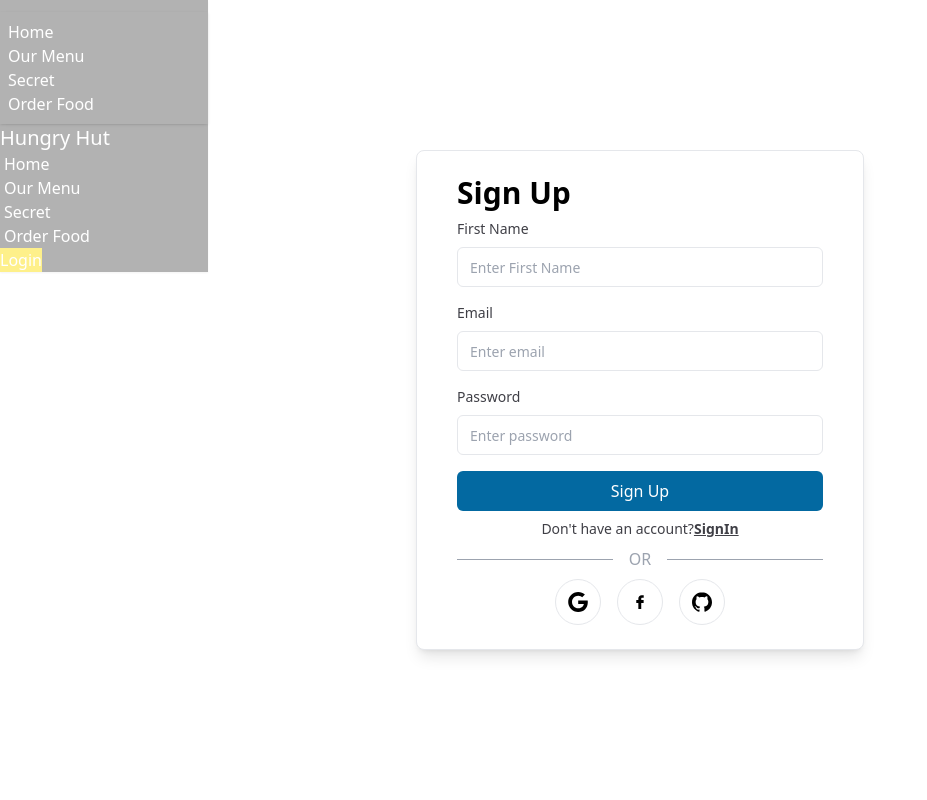
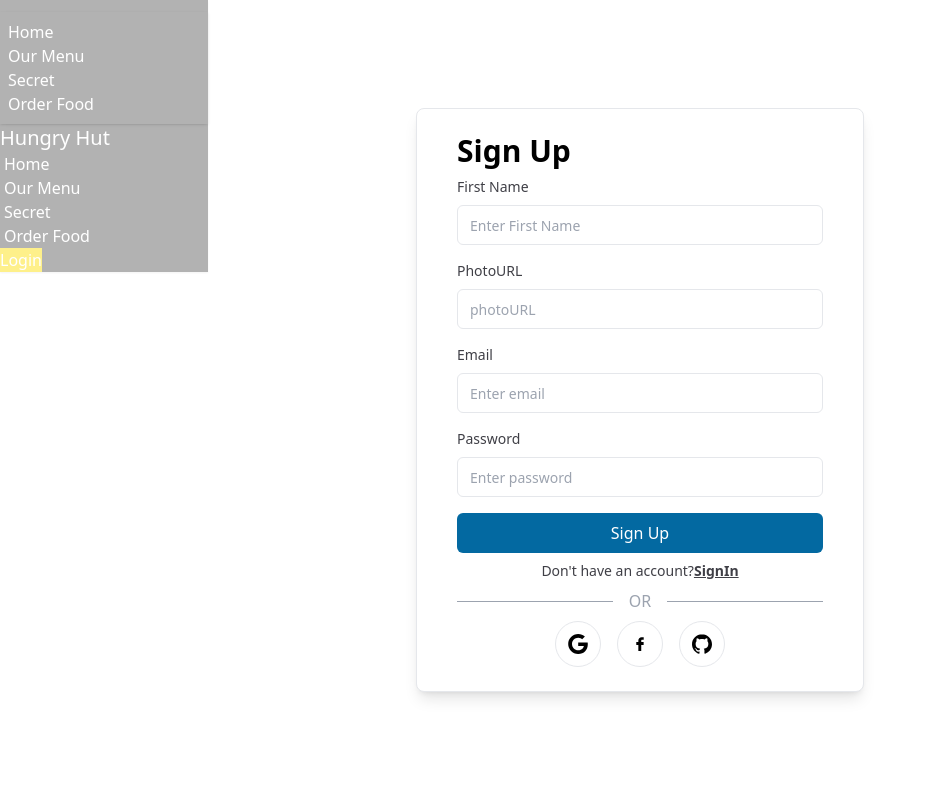
Before and after one commit to Nazmul5691/restaurant-management-system-client, a React (Vite) app: page /signUp in a window 1280 px wide. Shown: the top 800 px of the page, without its empty margins (0-927 px from the left). Built offline with nearby package versions, Linux system fonts and the light colour scheme; no server answers.

Commit message:
update user profile

```diff
--- a/src/Routes/PrivateRoute.jsx
+++ b/src/Routes/PrivateRoute.jsx
@@ -4,6 +4,7 @@ import { Navigate, useLocation } from "react-router-dom";
 
 
 const PrivateRoute = ({ children }) => {
+
 
     const {user, loading} = useContext(AuthContext);
     const location = useLocation();
--- a/src/pages/SignUp.jsx
+++ b/src/pages/SignUp.jsx
@@ -1,12 +1,15 @@
 import { useContext } from "react";
 import { useForm } from "react-hook-form";
-import { Form } from "react-router-dom";
+import { Form, useNavigate } from "react-router-dom";
 import { AuthContext } from "../providers/AuthProviders";
+import Swal from "sweetalert2";
 
 
 const SignUp = () => {
 
-    const {createUser} = useContext(AuthContext);
+    const { createUser, updateUserProfile } = useContext(AuthContext);
+    const navigate = useNavigate();
+
 
     const {
         register,
@@ -20,11 +23,21 @@ const SignUp = () => {
         console.log(data);
 
         createUser(data.email, data.password)
-        .then(result =>{
-            console.log(result.user);
-            reset();
-        })
-        .error(console.log(error.message))
+            .then(result => {
+                console.log(result.user);
+                updateUserProfile(data.name, data.photoURL)
+                    .then(() => {
+                        Swal.fire({
+                            text: "User Successfully Create",
+                            icon: "success"
+                        });
+                        reset();
+                        navigate('/')
+                    })
+                    .catch(error => console.log(error.message))
+
+            })
+            .catch(error => console.log(error.message))
     }
 
 
@@ -48,6 +61,22 @@ const SignUp = () => {
                             type="text"
                         />
                         {errors.name && <span className="text-rose-600">First Name is required</span>}
+
+                    </div>
+
+                    {/* photoURL */}
+                    <div className="space-y-2 text-sm text-zinc-700 dark:text-zinc-300">
+                        <label htmlFor="firstName_2" className="block font-medium">
+                            PhotoURL
+                        </label>
+                        <input
+                            {...register("photoURL", { required: true })}
+                            className="flex h-10 w-full rounded-md border px-3 py-2 text-sm focus:ring-1 focus-visible:outline-none dark:border-zinc-700"
+                            id="photo"
+                            placeholder="photoURL"
+                            type="text"
+                        />
+                        {errors.photoURL && <span className="text-rose-600">photoURL is required</span>}
 
                     </div>
 
--- a/src/providers/AuthProviders.jsx
+++ b/src/providers/AuthProviders.jsx
@@ -1,4 +1,4 @@
-import { createUserWithEmailAndPassword, onAuthStateChanged, signInWithEmailAndPassword, signOut } from "firebase/auth";
+import { createUserWithEmailAndPassword, onAuthStateChanged, signInWithEmailAndPassword, signOut, updateProfile } from "firebase/auth";
 import { createContext, useEffect, useState } from "react";
 import { auth } from "../firebase/firebase.config";
 
@@ -26,6 +26,12 @@ const AuthProviders = ({ children }) => {
         return signOut(auth)
     }
 
+    const updateUserProfile = (name, photo) =>{
+        return updateProfile(auth.currentUser, {
+            displayName: name, photoURL: photo
+        })
+    }
+
     useEffect(()=>{
         const unsubscribe = onAuthStateChanged(auth, currentUser =>{
                 setUser(currentUser);
@@ -42,7 +48,8 @@ const AuthProviders = ({ children }) => {
         loading,
         createUser,
         signIn,
-        logOut
+        logOut,
+        updateUserProfile
     }
 
 
```
